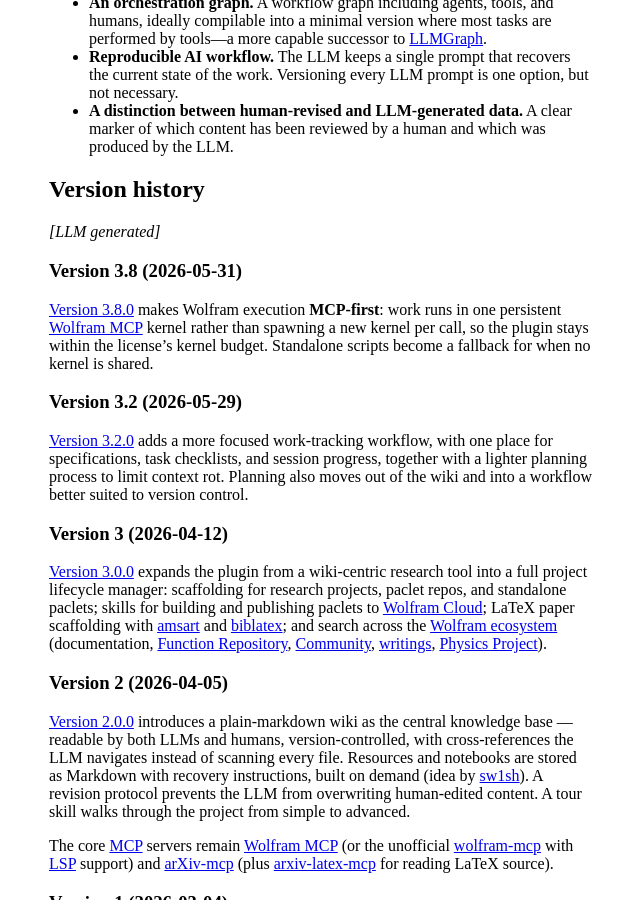
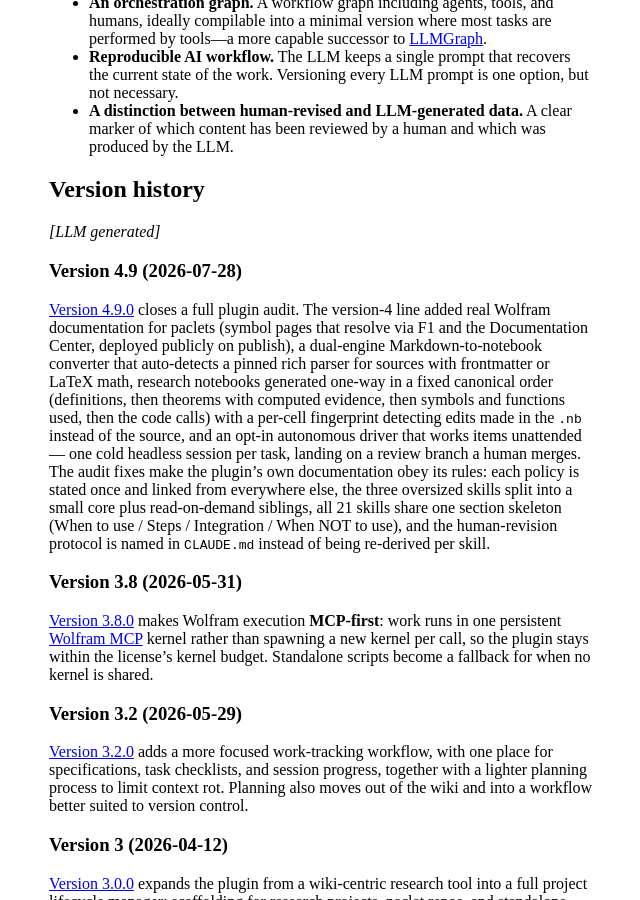
Before and after one commit to p135246/p135246.github.io, a Jekyll site: the page built from Wolfram/_posts/2026-03-04-ai-assisted-computational-research.md, in a window 1280 px wide and 900 px high, scrolled down 2114 px. Shown: the whole window, without its empty margins (319-959 px from the left). Built offline with Jekyll 4.4.1, drawn with Linux system fonts in a browser that asks for light colours; our own code applies the rules of GitHub Pages for plain Markdown files; comment, search, counter and statistics services are not loaded.

Commit message:
Add Version 4.9 entry to computational-research post
Covers the version-4 line (paclet documentation, dual-engine notebook
conversion, canonical-order research notebooks with drift detection,
autonomous driver) and the audit fixes that closed at 4.9.0.

Co-Authored-By: Claude Fable 5 <noreply@anthropic.com>

```diff
--- a/Wolfram/_posts/2026-03-04-ai-assisted-computational-research.md
+++ b/Wolfram/_posts/2026-03-04-ai-assisted-computational-research.md
@@ -72,6 +72,12 @@ Along the way I have crystallized some ideas for future workflow improvements:
 
 *[LLM generated]*
 
+### Version 4.9 (2026-07-28)
+
+[Version 4.9.0][comp-research] closes a full plugin audit.
+The version-4 line added real Wolfram documentation for paclets (symbol pages that resolve via F1 and the Documentation Center, deployed publicly on publish), a dual-engine Markdown-to-notebook converter that auto-detects a pinned rich parser for sources with frontmatter or LaTeX math, research notebooks generated one-way in a fixed canonical order (definitions, then theorems with computed evidence, then symbols and functions used, then the code calls) with a per-cell fingerprint detecting edits made in the `.nb` instead of the source, and an opt-in autonomous driver that works items unattended — one cold headless session per task, landing on a review branch a human merges.
+The audit fixes make the plugin's own documentation obey its rules: each policy is stated once and linked from everywhere else, the three oversized skills split into a small core plus read-on-demand siblings, all 21 skills share one section skeleton (When to use / Steps / Integration / When NOT to use), and the human-revision protocol is named in `CLAUDE.md` instead of being re-derived per skill.
+
 ### Version 3.8 (2026-05-31)
 
 [Version 3.8.0][comp-research] makes Wolfram execution **MCP-first**: work runs in one persistent [Wolfram MCP][wolfram-mcp] kernel rather than spawning a new kernel per call, so the plugin stays within the license's kernel budget. Standalone scripts become a fallback for when no kernel is shared.
```
